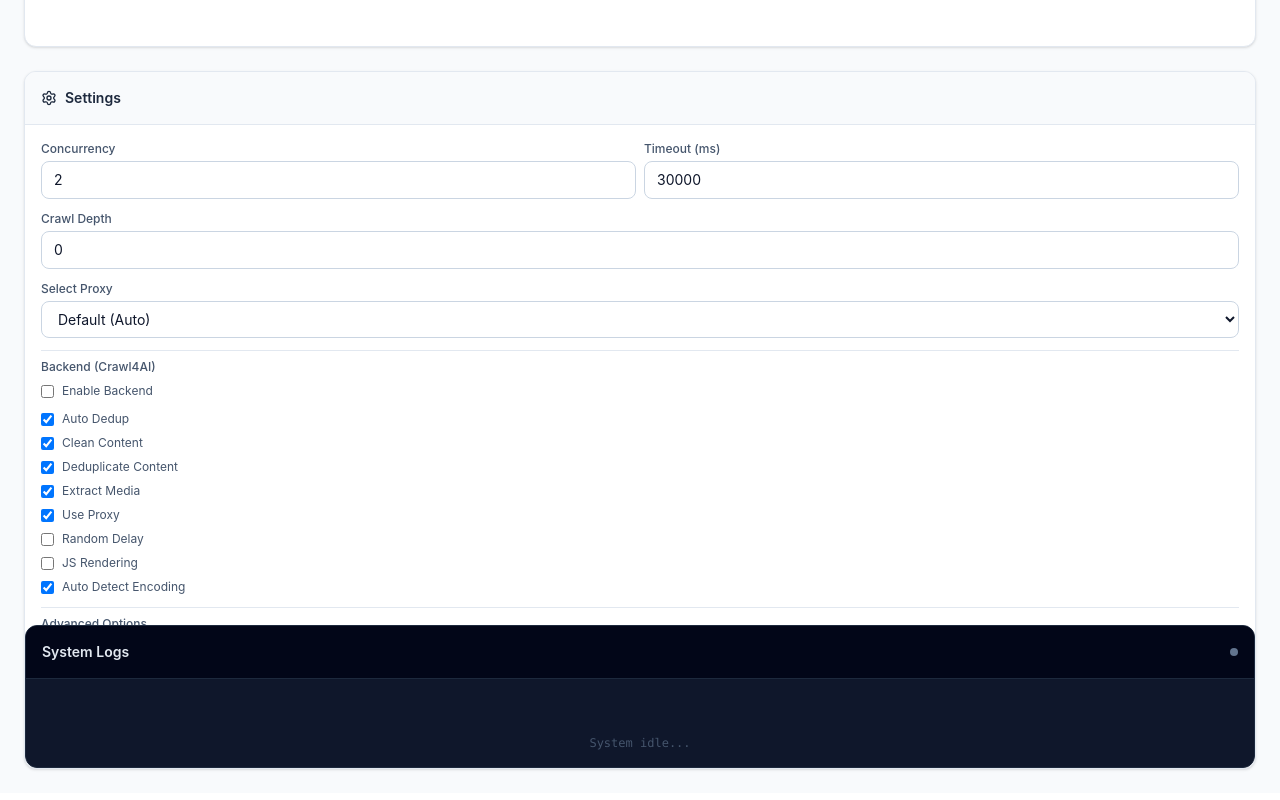
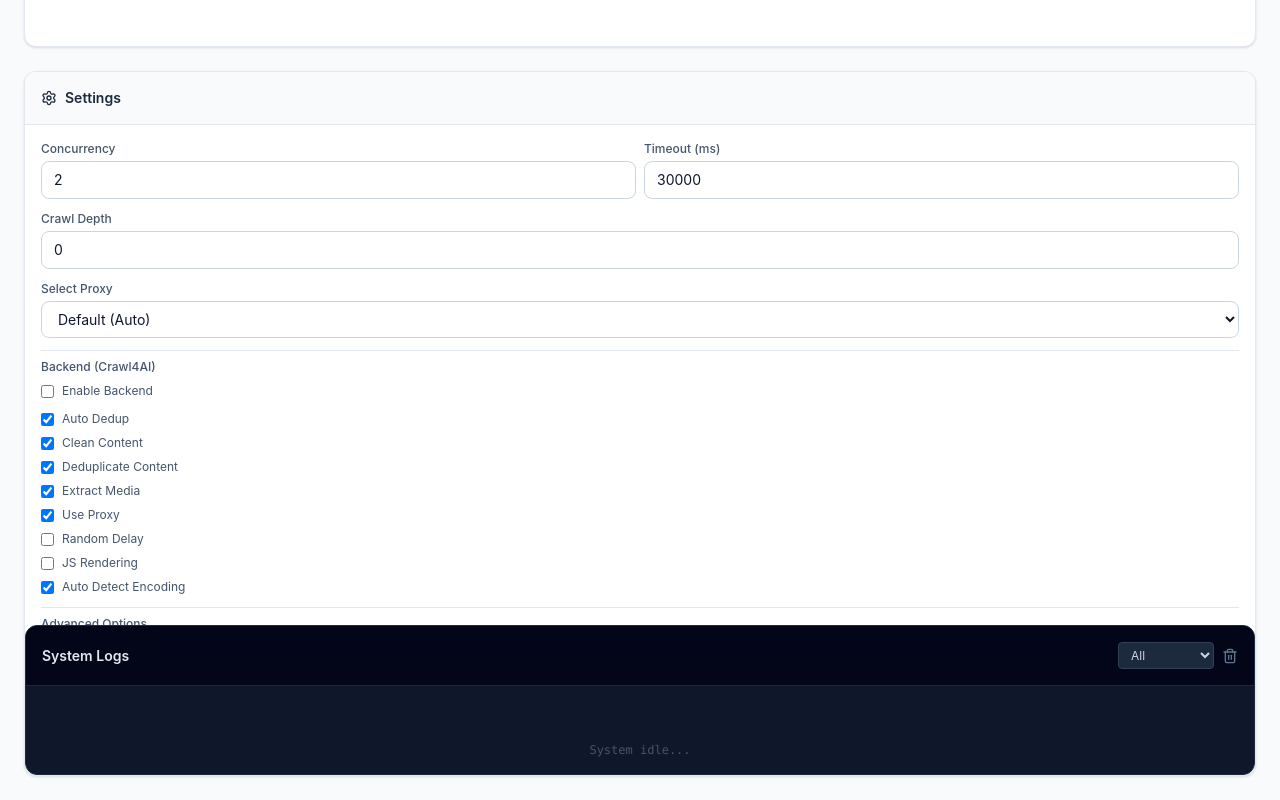
Before and after one commit to memory125/Web-Scraping-System, a React (Vite) app: page / in a window 1280 px wide. Shown: the part 1049-1849 px from the top of the page. Built offline with nearby package versions, Linux system fonts and the light colour scheme.

Commit message:
feat: 增强日志系统
- 添加日志级别过滤(全部/Debug/Info/Success/Warning/Error)
- 添加清空日志按钮
- 优化日志显示格式，添加日志类型标签
- 添加更多错误详情显示
- 新增日志类型: debug, warning

```diff
--- a/src/App.tsx
+++ b/src/App.tsx
@@ -45,6 +45,7 @@ export default function App() {
   const [history, setHistory] = useState<HistoryRecord[]>([]);
   const [scheduledTasks, setScheduledTasks] = useState<ScheduledTask[]>([]);
   const [logs, setLogs] = useState<LogEntry[]>([]);
+  const [logFilter, setLogFilter] = useState<'all' | 'debug' | 'info' | 'success' | 'warning' | 'error'>('all');
   const [crawlState, setCrawlState] = useState<CrawlState>('idle');
   const [currentCrawlUrl, setCurrentCrawlUrl] = useState('');
   const [newUrl, setNewUrl] = useState('');
@@ -259,6 +260,9 @@ export default function App() {
       message
     }, ...prev].slice(0, 500));
   };
+
+  const addDebugLog = (message: string) => addLog('debug', message);
+  const addWarningLog = (message: string) => addLog('warning', message);
 
   const saveToHistory = (name?: string) => {
     const completed = targets.filter(t => t.status === 'completed');
@@ -1407,10 +1411,10 @@ export default function App() {
         const updated = current.map(t => {
           if (t.id === target.id) {
             if (result.error) {
-              addLog('error', `Failed: ${t.url} - ${result.error}`);
+              addLog('error', `❌ Failed: ${t.url} | Error: ${result.error}`);
               return { ...t, status: 'failed' as const, error: result.error };
             } else {
-              addLog('success', `Completed: ${t.url} (${result.wordCount} words)`);
+              addLog('success', `✅ Completed: ${t.url} | Words: ${result.wordCount} | Images: ${result.images?.length || 0} | Links: ${result.links?.length || 0}`);
               return {
                 ...t,
                 status: 'completed' as const,
@@ -1452,7 +1456,7 @@ export default function App() {
         return updated;
       });
     } catch (err: any) {
-      addLog('error', `Error crawling ${target.url}: ${err.message}`);
+      addLog('error', `💥 Exception while crawling ${target.url}: ${err.message}`);
       setTargets(current => current.map(t => {
         if (t.id === target.id) {
           return { ...t, status: 'failed' as const, error: err.message };
@@ -3289,22 +3293,48 @@ export default function App() {
               </div>
             </div>
 
-            <div className="bg-slate-900 rounded-xl shadow-lg border border-slate-800 overflow-hidden flex flex-col h-[400px] md:h-auto">
+              <div className="bg-slate-900 rounded-xl shadow-lg border border-slate-800 overflow-hidden flex flex-col h-[400px] md:h-auto">
               <div className="p-4 border-b border-slate-800 bg-slate-950 flex justify-between items-center">
                 <h2 className="font-semibold text-slate-200 flex items-center gap-2 text-sm">{t.logs}</h2>
-                <span className="flex h-2 w-2 relative">
-                  <span className={`animate-ping absolute inline-flex h-full w-full rounded-full opacity-75 ${crawlState === 'running' ? 'bg-emerald-400' : 'bg-slate-500'}`}></span>
-                  <span className={`relative inline-flex rounded-full h-2 w-2 ${crawlState === 'running' ? 'bg-emerald-500' : 'bg-slate-500'}`}></span>
-                </span>
+                <div className="flex items-center gap-2">
+                  <select
+                    value={logFilter}
+                    onChange={(e) => setLogFilter(e.target.value as any)}
+                    className="bg-slate-800 text-slate-300 text-xs px-2 py-1 rounded border border-slate-700"
+                  >
+                    <option value="all">{language === 'zh' ? '全部' : 'All'}</option>
+                    <option value="debug">DEBUG</option>
+                    <option value="info">INFO</option>
+                    <option value="success">SUCCESS</option>
+                    <option value="warning">WARNING</option>
+                    <option value="error">ERROR</option>
+                  </select>
+                  <button onClick={() => setLogs([])} className="text-slate-500 hover:text-slate-300 text-xs" title={language === 'zh' ? '清空日志' : 'Clear logs'}>
+                    <Trash2 className="w-4 h-4" />
+                  </button>
+                </div>
               </div>
               <div className="flex-1 overflow-auto p-4 space-y-2 font-mono text-xs">
-                {logs.length === 0 ? (
+                {logs.filter(l => logFilter === 'all' || l.type === logFilter).length === 0 ? (
                   <div className="text-slate-600 text-center mt-10">System idle...</div>
                 ) : (
-                  logs.map((log) => (
+                  logs.filter(l => logFilter === 'all' || l.type === logFilter).map((log) => (
                     <div key={log.id} className="flex gap-2">
                       <span className="text-slate-500 shrink-0">{new Date(log.timestamp).toLocaleTimeString([], { hour12: false })}</span>
-                      <span className={`${log.type === 'info' ? 'text-blue-400' : ''} ${log.type === 'success' ? 'text-emerald-400' : ''} ${log.type === 'error' ? 'text-rose-400' : ''}`}>
+                      <span className={`shrink-0 uppercase text-[10px] font-bold ${
+                        log.type === 'debug' ? 'text-slate-500' :
+                        log.type === 'info' ? 'text-blue-400' :
+                        log.type === 'success' ? 'text-emerald-400' :
+                        log.type === 'warning' ? 'text-amber-400' :
+                        log.type === 'error' ? 'text-rose-400' : ''
+                      }`}>[{log.type}]</span>
+                      <span className={`${
+                        log.type === 'debug' ? 'text-slate-400' :
+                        log.type === 'info' ? 'text-blue-400' :
+                        log.type === 'success' ? 'text-emerald-400' :
+                        log.type === 'warning' ? 'text-amber-400' :
+                        log.type === 'error' ? 'text-rose-400' : ''
+                      }`}>
                         {log.message}
                       </span>
                     </div>
--- a/src/types.ts
+++ b/src/types.ts
@@ -129,7 +129,7 @@ export interface AppConfig {
 export interface LogEntry {
   id: string;
   timestamp: string;
-  type: 'info' | 'success' | 'error';
+  type: 'debug' | 'info' | 'success' | 'warning' | 'error';
   message: string;
 }
 
```
